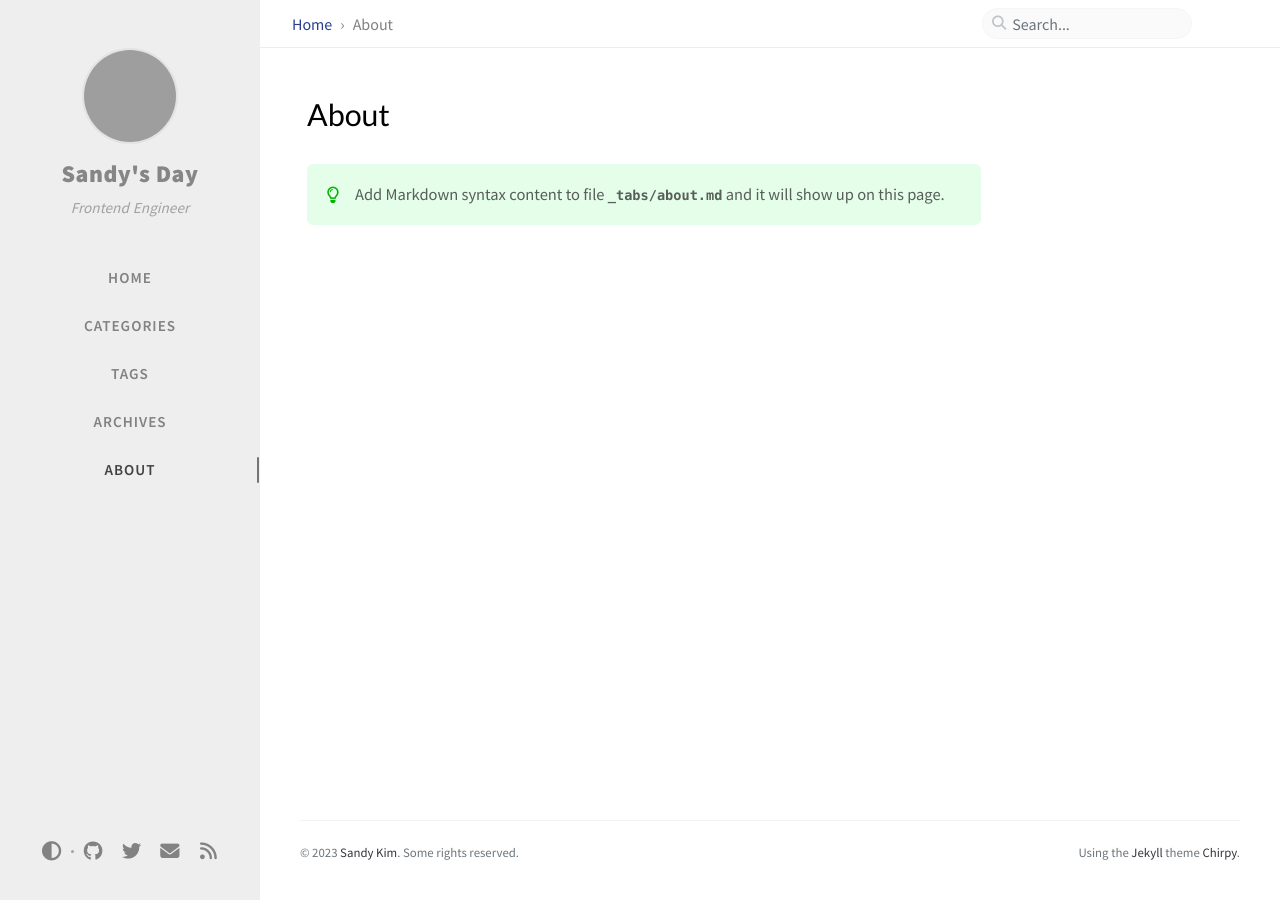
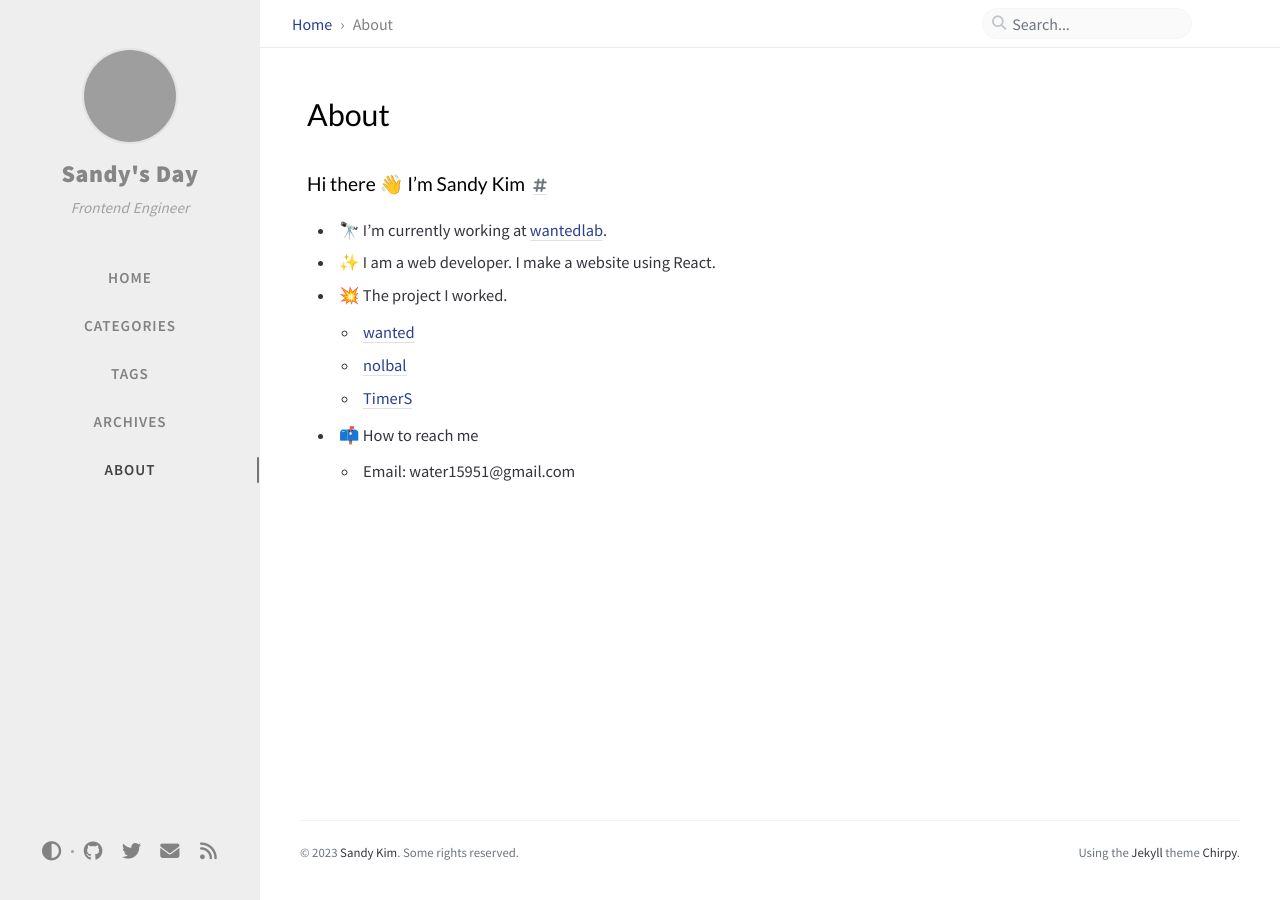
Before and after one commit to Sandy-Kim/sandy-kim.github.io, a Jekyll site: the page built from _tabs/about.md, in a window 1280 px wide. Built offline with Jekyll 4.4.1, drawn with Linux system fonts in a browser that asks for light colours; comment, search, counter and statistics services are not loaded; grey boxes are pictures that could not be loaded.

Commit message:
feat: update about page

```diff
--- a/_tabs/about.md
+++ b/_tabs/about.md
@@ -4,5 +4,13 @@ icon: fas fa-info-circle
 order: 4
 ---
 
-> Add Markdown syntax content to file `_tabs/about.md`{: .filepath } and it will show up on this page.
-{: .prompt-tip }
+### Hi there 👋 I'm Sandy Kim
+
+- 🔭 I’m currently working at [wantedlab](https://www.wantedlab.com/).
+- ✨ I am a web developer. I make a website using React.
+- 💥 The project I worked.
+  - [wanted](https://www.wanted.co.kr/)
+  - [nolbal](http://nolbal.com/)
+  - [TimerS](https://apps.apple.com/app/id1497713889)
+- 📫 How to reach me
+  - Email: water15951@gmail.com
```
